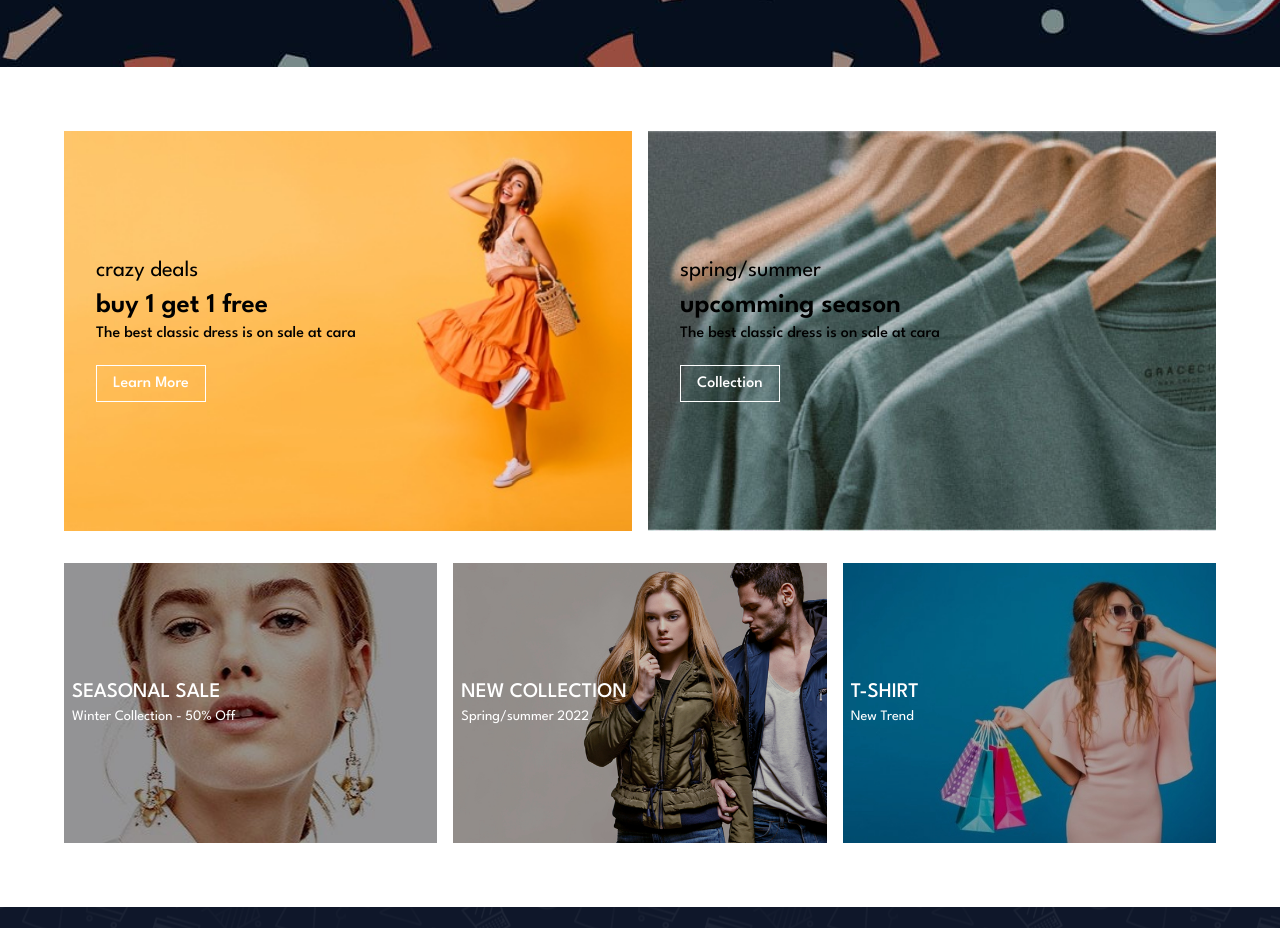
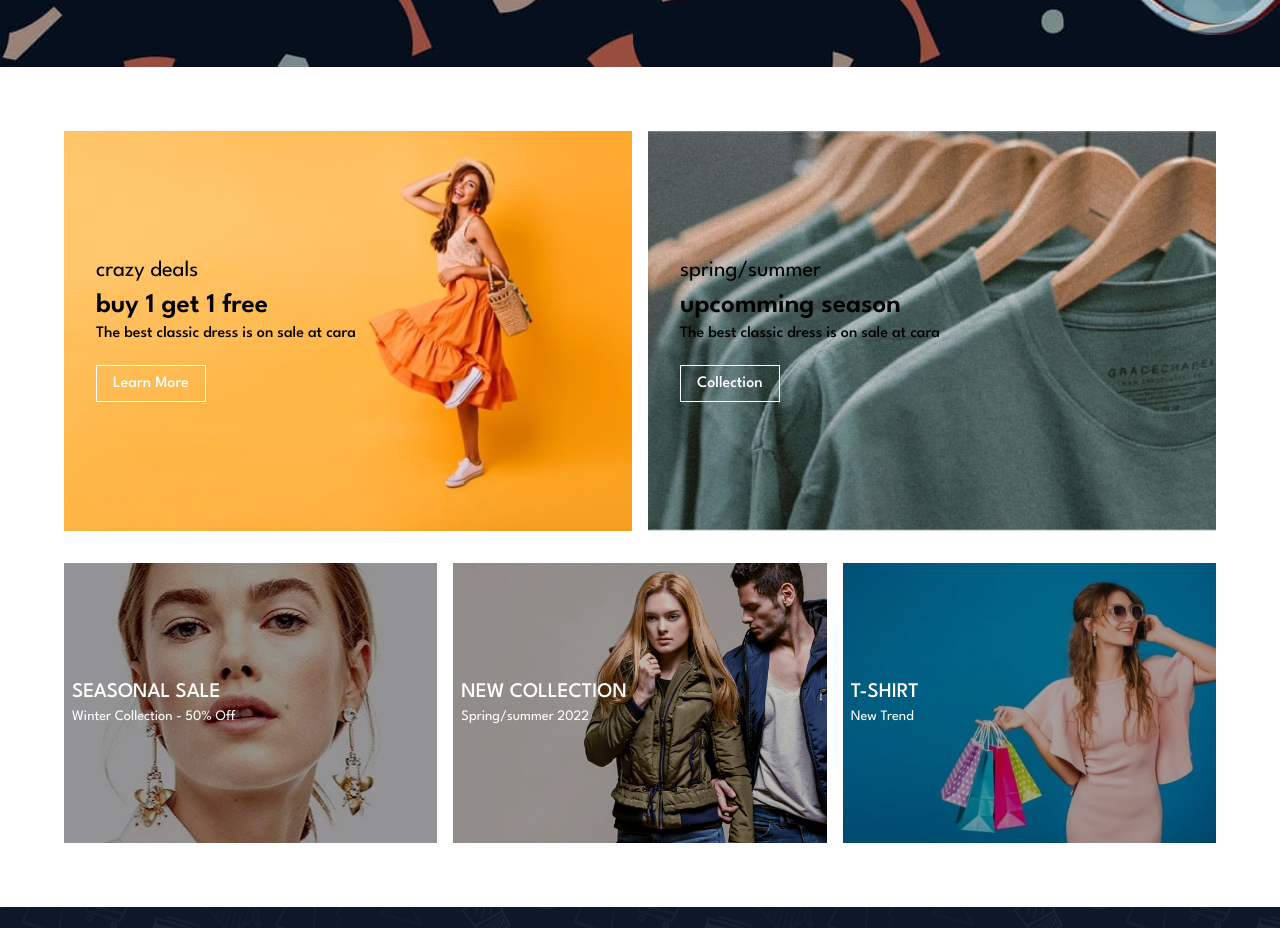
Before and after one commit to Hooseinsalari/Cara, a React (Create React App) app: page / in a window 1280 px wide. Shown: the part 1880-2808 px from the top of the page. Built offline with nearby package versions, Linux system fonts and the light colour scheme; no server answers.

Commit message:
style: change banner box bg position

```diff
--- a/src/components/HomePage/BannerBoxes.module.css
+++ b/src/components/HomePage/BannerBoxes.module.css
@@ -16,7 +16,7 @@
   height: 50vh;
   background-image: url("../../img/banner/b17.jpg");
   background-size: cover;
-  background-position: center;
+  background-position: center right 20%;
   background-repeat: no-repeat;
   padding: 2rem;
   display: flex;
```
